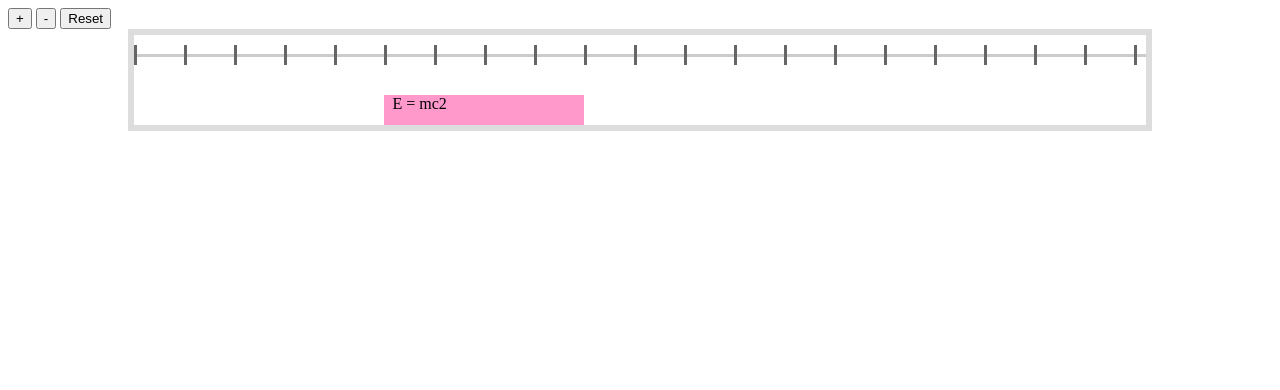
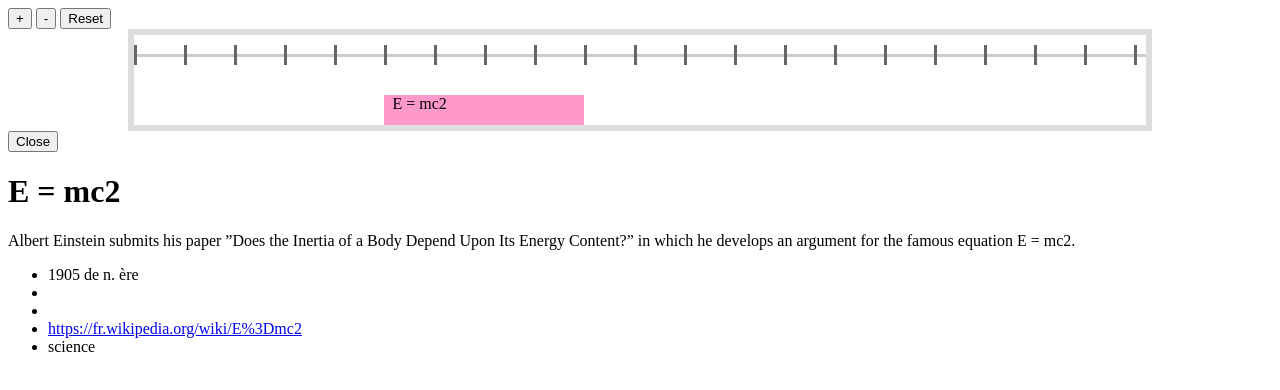
Before and after one commit to jiseli/timeline, a plain HTML site: page index.html in a window 1280 px wide. Both pictures are taken after a click on the item "E = mc2". Drawn offline with Linux system fonts and the light colour scheme.

Commit message:
show event details on click

```diff
--- a/css/main.css
+++ b/css/main.css
@@ -3,3 +3,7 @@
   width: 80%;
   margin: 0 auto;
 }
+
+#event-details {
+  display: none;
+}
--- a/events.json
+++ b/events.json
@@ -5,7 +5,7 @@
   "approximation": "",
   "title": "Apollo 11",
   "description": "”One small step for [a] man, one giant leap for mankind.”",
-  "references": "http://www.google.ch/",
+  "references": "https://fr.wikipedia.org/wiki/Apollo_11",
   "categories": "discovery"
 },{
   "id": "event-2",
@@ -14,7 +14,7 @@
   "approximation": "",
   "title": "World Wide Web free to anyone",
   "description": "On 30 April 1993, CERN announced that the World Wide Web would be free to anyone, with no fees due.",
-  "references": "http://www.google.ch/",
+  "references": "",
   "categories": "technology"
 },{
   "id": "event-3",
@@ -23,7 +23,7 @@
   "approximation": "",
   "title": "E = mc2",
   "description": "Albert Einstein submits his paper ”Does the Inertia of a Body Depend Upon Its Energy Content?” in which he develops an argument for the famous equation E = mc2.",
-  "references": "http://www.google.ch/",
+  "references": "https://fr.wikipedia.org/wiki/E%3Dmc2",
   "categories": "science"
 },{
   "id": "event-4",
@@ -32,6 +32,6 @@
   "approximation": "",
   "title": "DNA",
   "description": "The discovery of the structure of DNA in genetic",
-  "references": "http://www.google.ch/",
+  "references": "",
   "categories": "science"
 }]
--- a/index.html
+++ b/index.html
@@ -16,6 +16,18 @@
     <button id="zoom-out-btn">-</button>
     <button id="reset-btn">Reset</button>
     <div id="timeline-wrapper"></div>
+    <div id="event-details">
+      <button class="close">Close</button>
+      <h1 class="title"></h1>
+      <p class="description"></p>
+      <ul>
+        <li class="start"></li>
+        <li class="end"></li>
+        <li class="approximation"></li>
+        <li class="references"></li>
+        <li class="categories"></li>
+      </ul>
+    </div>
 
     <script src="js/timeline.js"></script>
     <script src="js/main.js"></script>
--- a/js/main.js
+++ b/js/main.js
@@ -13,14 +13,49 @@ function getJSONEvents(url, callback) {
   xhr.send(null);
 }
 
-function onReady(chronology) {
-  var events = chronology.getEvents();
-  for (var i = 0; i < events.length; i++) {
-    document.getElementById(events[i].id).addEventListener('click', function (e) {
-      window.alert('Open details for event: ' + e.target.dataset.title);
-    }, false);
+function loadDetails(obj, wrapper) {
+  if (!wrapper) {
+    wrapper = document;
+  }
+  for (var attr in obj) {
+    if (obj.hasOwnProperty(attr)) {
+      var element = wrapper.querySelector('.' + attr);
+      if (element) {
+        if (obj[attr]) {
+          element.innerHTML = format(obj[attr], attr);
+        }else {
+          element.innerHTML = '';
+        }
+      }
+    }
   }
 }
+
+function format(value, type) {
+  switch (type) {
+    case 'start':
+    case 'end':
+      if (!isNaN(parseFloat(value))) {
+        if (value < 0) {
+          return Math.abs(value) + ' av. n. ère';
+        }else{
+          return value + ' de n. ère';
+        }
+      }else{
+        return null;
+      }
+      break;
+    case 'references':
+      return '<a href="' + value + '">' + value + '</a>';
+    default:
+      return value;
+  }
+}
+
+var eventDetailsWrapper = document.getElementById('event-details');
+eventDetailsWrapper.querySelector('.close').addEventListener('click', function (e) {
+  eventDetailsWrapper.style.display = 'none';
+}, false);
 
 getJSONEvents('events.json', function(events, res) {
   new Chronology({
@@ -31,6 +66,15 @@ getJSONEvents('events.json', function(events, res) {
     zoomOutSelector: 'zoom-out-btn',
     resetSelector: 'reset-btn',
     events: events,
-    ready: onReady
+    ready: function (timeline) {
+      // Attach "open details" to each event
+      var events = timeline.getEvents();
+      for (var i = 0; i < events.length; i++) {
+        document.getElementById(events[i].id).addEventListener('click', function (e) {
+          loadDetails(e.target.dataset, eventDetailsWrapper);
+          eventDetailsWrapper.style.display = 'block';
+        }, false);
+      }
+    }
   });
 });
```
